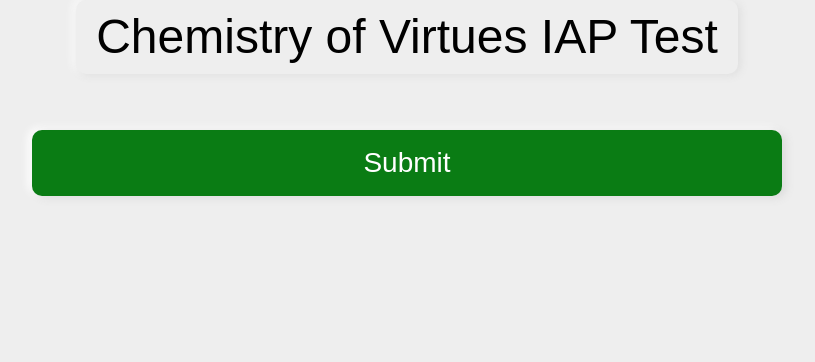
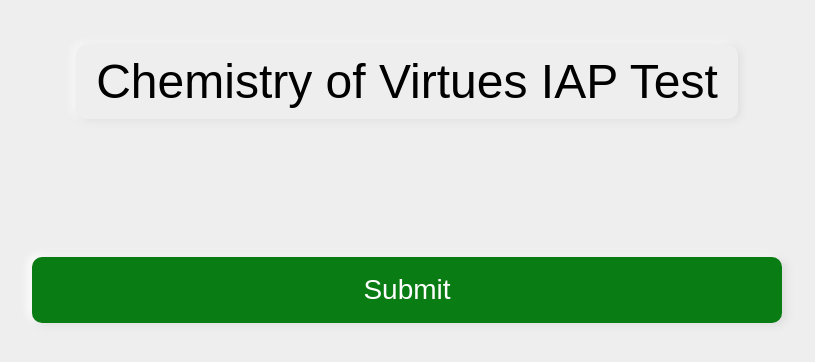
Before and after one commit to Chemistry-Of-Virtues/Website, a website: page public/questions.html in a window 1280 px wide. Shown: the whole page, without its empty margins (233-1048 px from the left). Drawn offline with nearby package versions, Linux system fonts and the light colour scheme; no server answers.

Commit message:
Updated question header styling.

```diff
--- a/public/stylesheet/iap.css
+++ b/public/stylesheet/iap.css
@@ -78,7 +78,9 @@ body {
 h1 {
     background-color: var(--background-color);
     color: var(--header-color);
+    margin: 45px 0 90px 0;
     text-align: center;
+    padding: 15px;
 }
 
 h3 {
```
